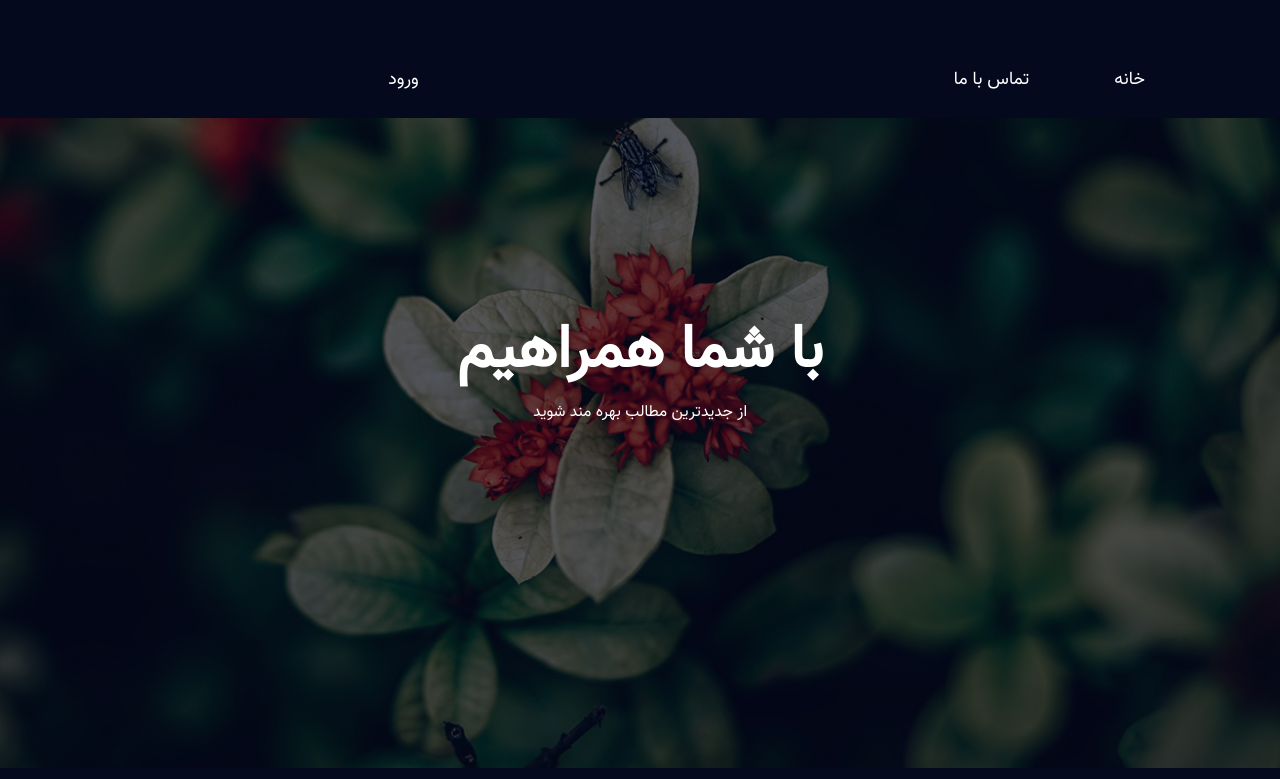
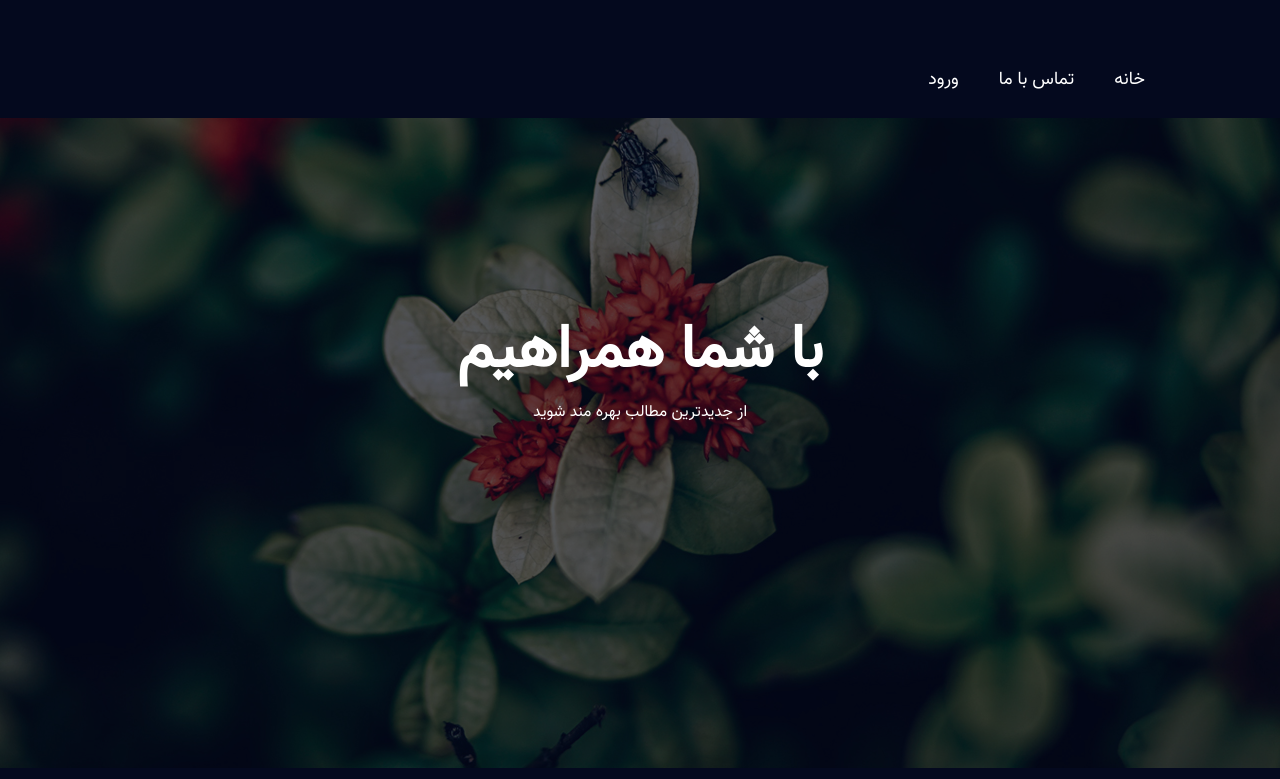
Before and after one commit to mohammad-aq1996/django-blog-project, a Django app: page / in a window 1280 px wide. Shown: the top 779 px of the page. Run offline with Django 4.2, Linux system fonts and the light colour scheme; data comes from the database, SQL or seed files in the repository; both versions use the stored data as it was after the commit; some libraries are stand-ins or nearby versions.

Commit message:
fixing nav bar

```diff
--- a/templates/blog/base.html
+++ b/templates/blog/base.html
@@ -19,6 +19,7 @@
         <!-- main css -->
         <link rel="stylesheet" href="{% static 'blog/css/style.css' %}">
         <link rel="stylesheet" href="{% static 'blog/css/responsive.css' %}">
+
     </head>
     <body>
 
--- a/templates/blog/partials/_header.html
+++ b/templates/blog/partials/_header.html
@@ -14,16 +14,17 @@
                     <ul class="nav navbar-nav menu_nav">
                         <li class="nav-item active"><a class="nav-link" href="{% url 'blog:post_list' %}" style="padding: 20px">خانه</a></li>
                         <li class="nav-item active"><a class="nav-link" href="{% url 'contact:contact_us' %}" style="padding: 20px" >تماس با ما</a></li>
-                        <li class="nav-item active"></li><li class="nav-item active"></li><li class="nav-item active"></li><li class="nav-item active"></li></li></li><li class="nav-item active"></li><li class="nav-item active"></li><li class="nav-item active"></li><li class="nav-item active"></li><li class="nav-item active"></li><li class="nav-item active"></li><li class="nav-item active"></li>
-                        {% if user.is_authenticated %}
+                    </ul>
+                    <ul class="nav navbar-nav navbar-left" style="margin-left: 144px">
+                    {% if user.is_authenticated %}
                         <li class="nav-item active"><a class="nav-link" href="{% url 'blog:post_create' %}" style="padding: 20px" >افزودن پست</a></li>
                         <li class="nav-item active"><a class="nav-link" href="{% url 'blog:post_draft' %}" style="padding: 20px" >درافت</a></li>
-                        {% endif %}
-                        {% if user.is_authenticated %}
-                            <li class="nav-item active"><a class="nav-link" href="{% url 'blog:logout' %}" style="padding: 20px" >خروج</a></li>
-                        {% else %}
-                            <li class="nav-item active"><a class="nav-link" href="{% url 'blog:login' %}" style="padding: 20px" >ورود</a></li>
-                        {% endif %}
+
+                        <li class="nav-item active"><a class="nav-link" href="{% url 'blog:logout' %}" style="padding: 20px" >خروج</a></li>
+                    {% else %}
+                        <li class="nav-item active"><a class="nav-link" href="{% url 'blog:login' %}" style="padding: 20px" >ورود</a></li>
+
+                    {% endif %}
                     </ul>
                 </div>
             </div>
```
Also changed, not shown: db.sqlite3.
